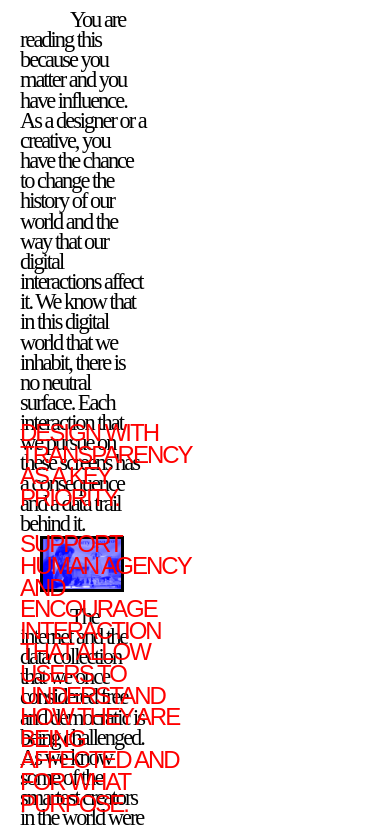
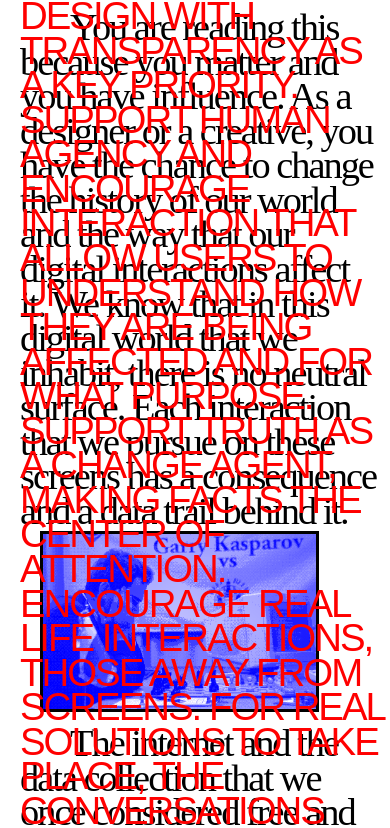
Before and after one commit to freemanwork/CAPSTONE, a plain HTML site: page index.html in a window 390 px wide. Shown: the top 828 px of the page. Drawn offline with nearby package versions, Linux system fonts and the light colour scheme.

Commit message:
Add files via upload

```diff
--- a/css/style.css
+++ b/css/style.css
@@ -14,12 +14,12 @@
     max-width: 20px;
 }
 .centertext2 {
-    margin-top: 10px;
+/*    margin-top: 10px;*/
     font-family: sans-serif;
     line-height: 1.5em;
     letter-spacing: -2px;
     color: red;
-    position: absolute;
+/*    position: absolute;*/
     max-width: 20px;
     text-transform: uppercase;
 }
@@ -30,7 +30,7 @@
 /*  border-top: 3px solid #666;*/
   position: fixed;
   width: 100%;
-  height: 50%;
+  height: 100%;
   bottom:0;
   overflow-y: scroll;
   overflow-x: auto;
@@ -66,7 +66,7 @@ font-size: 2vw;
 
 h2 {
     color: red;
-    font-size: 1.5em;
+    font-size: 2.4em;
     padding-bottom: 10px;
     padding-left: 20px;
     background-color: white;
@@ -74,7 +74,7 @@ h2 {
     text-align: left;
     font-weight: 500;
     margin-bottom: 15px;
- /*   margin-top: -60%;*/
+/*   margin-top: -10%;*/
      /*  margin-top: 10px;*/
     font-family: sans-serif;
     line-height: .9em;
@@ -83,10 +83,13 @@ h2 {
  /*   position: absolute;*/
 /*    max-width: 20px;*/
     text-transform: uppercase;
-    margin-right: 50vw;
     padding-left: 20px;
-    padding-top: -80%;
+/*    padding-top: -200%;*/
     background-color:transparent;
+    margin-right: 60vw;
+      -webkit-hyphens: auto;
+  -ms-hyphens: auto;
+  hyphens: auto;
 
 
 
@@ -138,12 +141,13 @@ h3 {
 p {
     margin-right: 60vw;
     color: black;
-    font-size: 1.4em;
+    font-size: 2.4em;
     padding: 10px;
     padding-left: 20px;
     text-indent: 50px;
     line-height: .9em;
     letter-spacing: -2px;
+
 }
 
 /*! normalize.css v8.0.1 | MIT License | github.com/necolas/normalize.css */
@@ -499,18 +503,20 @@ template {
   display: none;
 }
 
-@media (min-width:374px) {
+@media only screen and (max-width: 520px) {
   body {
       margin-right: 0;
   }
     img {
-      width: 20%;
+   width: 70%;
         text-align: center;
     }
-/*    p {
-         margin-right: 50vw;
-    }*/
-}
+    p {
+         margin-right: 0;
+    }
+    h2 {
+        margin-right: 0;
+    }
 @media (min-width:768px) {
   body {
     font-size: 24px;
--- a/index.html
+++ b/index.html
@@ -60,17 +60,13 @@
 <div id="demo">
 
         <h2>
-                Design with transparency as a key priority.
-            </h2>
-              <h2>
-
-                Support human agency and encourage interaction that allow users to understand how they are being affected and for what purpose.
+                Design with transparency as a key priority. Support human agency and encourage interaction that allow users to understand how they are being affected and for what purpose. Support truth as a change agent, making facts the center of attention. Encourage real life interactions, those away from screens. For real solutions to take place, the conversations need to happen face to face, not online.
             </h2>
             </div>
             <script>
             $(document).ready(function() {
   $scrollDiv = $("#demo");
-  var lastPos = 0;
+  var lastPos = -10;
   var currentPos = 0;
 
   function updatePos() {
```
